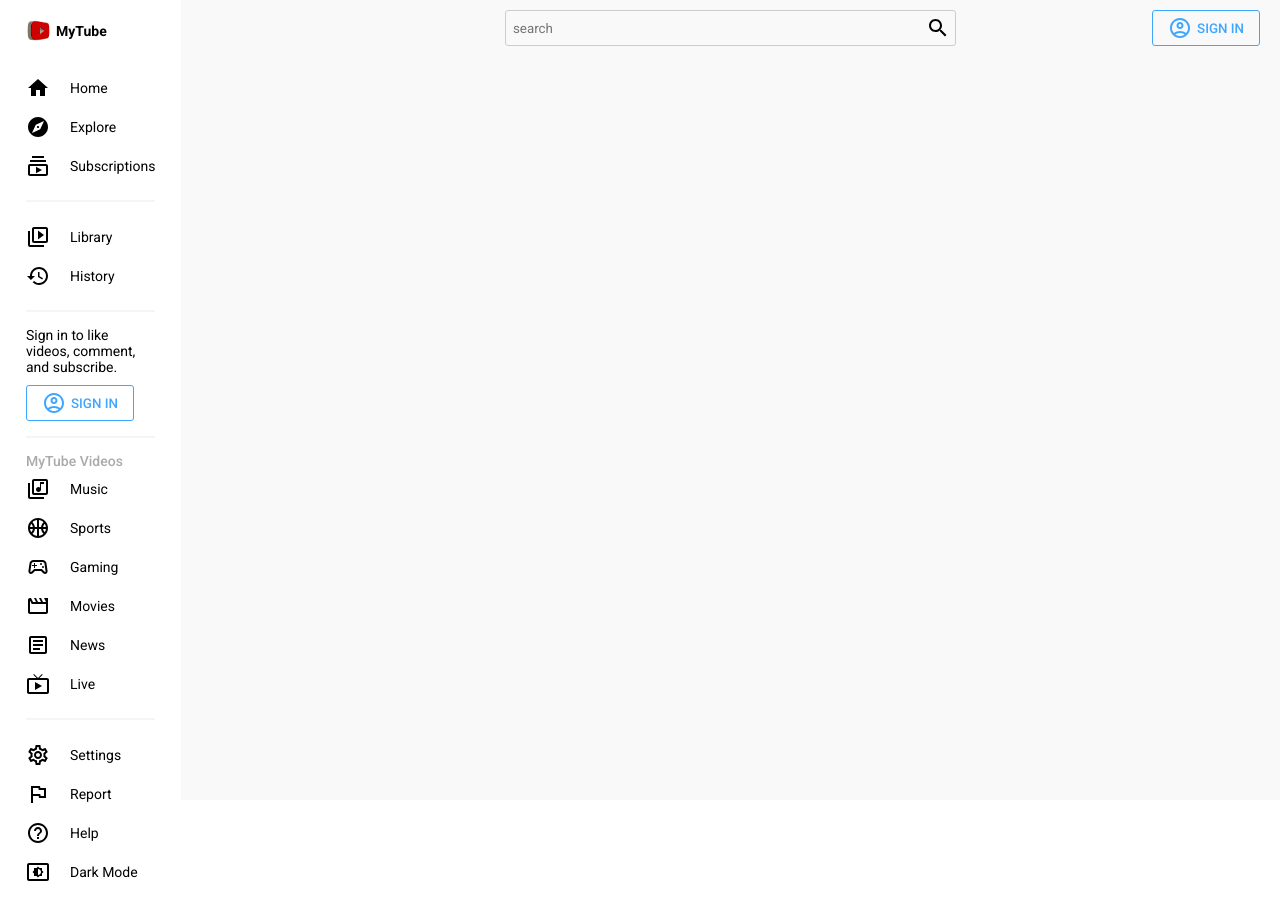
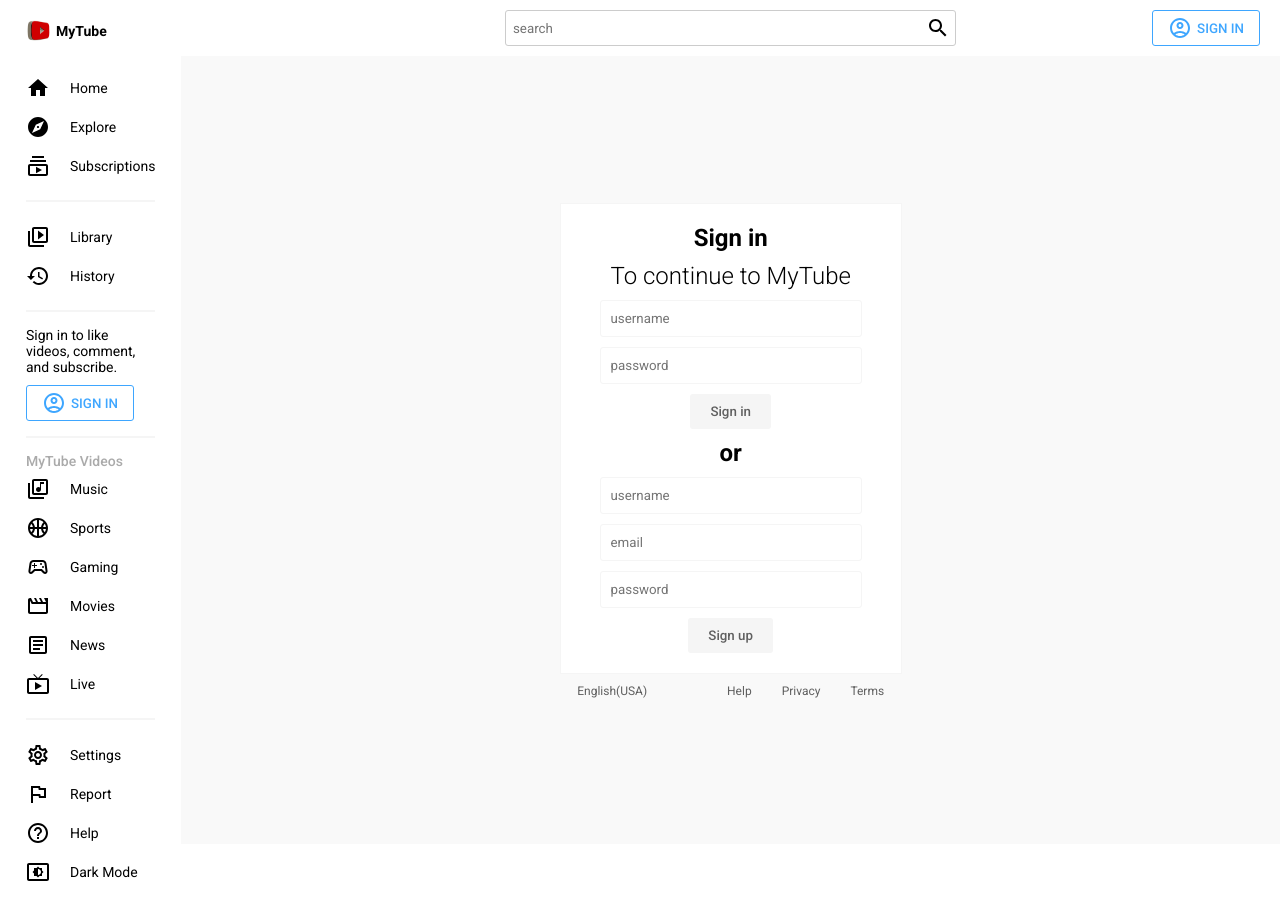
Before and after one commit to fsdFelipe/clone-youtube2022-FrontEnd, a React (Create React App) app: page /signin in a window 1280 px wide. Built offline with nearby package versions, Linux system fonts and the light colour scheme.

Commit message:
Pagina Login

```diff
--- a/src/App.js
+++ b/src/App.js
@@ -11,6 +11,7 @@
 } from "react-router-dom";
 import Home from './page/Home';
 import Video from './page/Home/Video';
+import SignIn from './page/SignIn';
 
 const Container = styled.div`
 display : flex;
@@ -37,6 +38,7 @@
           <Routes>
             <Route path='/'>
               <Route index element={<Home />}/>
+              <Route path='signin' element={<SignIn />}/>
               <Route path='video'>
                 <Route path=':id' element={<Video />}/>
               </Route>
--- a/src/components/Menu/index.js
+++ b/src/components/Menu/index.js
@@ -117,10 +117,12 @@
         <Hr />
          <Login>
           Sign in to like videos, comment, and subscribe.
+          <Link to='signin' style={{textDecoration:"none"}}>
             <Button>
               <AccountCircleOutlinedIcon />
               SIGN IN
             </Button>
+            </Link>
         </Login>
         <Hr />
         <Title>MyTube Videos</Title>
--- a/src/components/Navbar/index.js
+++ b/src/components/Navbar/index.js
@@ -2,11 +2,12 @@
 import styled from 'styled-components'
 import AccountCircleOutlinedIcon from "@mui/icons-material/AccountCircleOutlined";
 import SearchOutlinedIcon from '@mui/icons-material/SearchOutlined'
+import { Link } from "react-router-dom";
 
 const Container = styled.div`
 position: sticky;
 top: 0;
-backgorund-color: ${({theme}) => theme.bgLighter};
+background-color: ${({theme}) => theme.bgLighter};
 height: 56px;
 `;
 const Wrapper = styled.div`
@@ -56,10 +57,12 @@
                 <Input placeholder="search"/>
                 <SearchOutlinedIcon />
                 </Search>
+                <Link to='signin' style={{textDecoration:"none"}}>
                 <Button>
               <AccountCircleOutlinedIcon />
               SIGN IN
             </Button>
+            </Link>
             </Wrapper>
         </Container>
     )
--- /dev/null
+++ b/src/page/SignIn/index.js
@@ -0,0 +1,93 @@
+import React from "react";
+import styled from "styled-components";
+//import { Links, Link } from "react-router-dom";
+
+const Container = styled.div`
+display: flex;
+flex-direction: column;
+align-items: center;
+justify-content: center;
+height: calc(100vh - 56px);
+color: ${({ theme }) => theme.text};
+`;
+
+const Wrapper = styled.div`
+display: flex;
+align-items: center;
+flex-direction: column;
+background-color: ${({ theme }) => theme.bgLighter};
+border: 1px solid ${({ theme }) => theme.soft};
+padding: 20px 50px;
+gap: 10px;
+`;
+
+const Title = styled.h1`
+font-size: 24px;
+`;
+
+const SubTitle = styled.h2`
+font-size: 24px;
+font-weight: 300;
+`;
+
+const Input = styled.input`
+border: 1px solid ${({ theme }) => theme.soft};
+border-radius: 3px;
+padding: 10px;
+background-color: transparent;
+width: 100%;
+`;
+
+const Button = styled.button`
+border-radius: 3px;
+border: none;
+padding: 10px 20px;
+font-weight: 500;
+cursor: pointer;
+background-color: ${({ theme }) => theme.soft};
+color: ${({ theme }) => theme.textSoft};
+`;
+
+const More = styled.div`
+display: flex;
+font-size: 12px;
+margin-top:10px;
+color: ${({ theme }) => theme.textSoft};
+`;
+
+const Links = styled.div`
+margin-left: 50px;
+`;
+
+const Link = styled.span`
+margin-left: 30px;
+`;
+
+const SignIn = () => {
+    return(
+        <Container>
+            <Wrapper>
+                <Title>Sign in</Title>
+                <SubTitle>To continue to MyTube</SubTitle>
+                <Input placeholder="username"/>
+                <Input type="password" placeholder="password"/>
+                <Button>Sign in</Button>
+                <Title>or</Title>
+                <Input placeholder="username"/>
+                <Input type="email" placeholder="email"/>
+                <Input type="password" placeholder="password"/>
+                <Button>Sign up</Button>
+            </Wrapper>
+            <More>
+                English(USA)
+                <Links>
+                 <Link>Help</Link>
+                 <Link>Privacy</Link>
+                 <Link>Terms</Link>
+                </Links>
+            </More>
+        </Container>
+    )
+}
+
+export default SignIn
```
